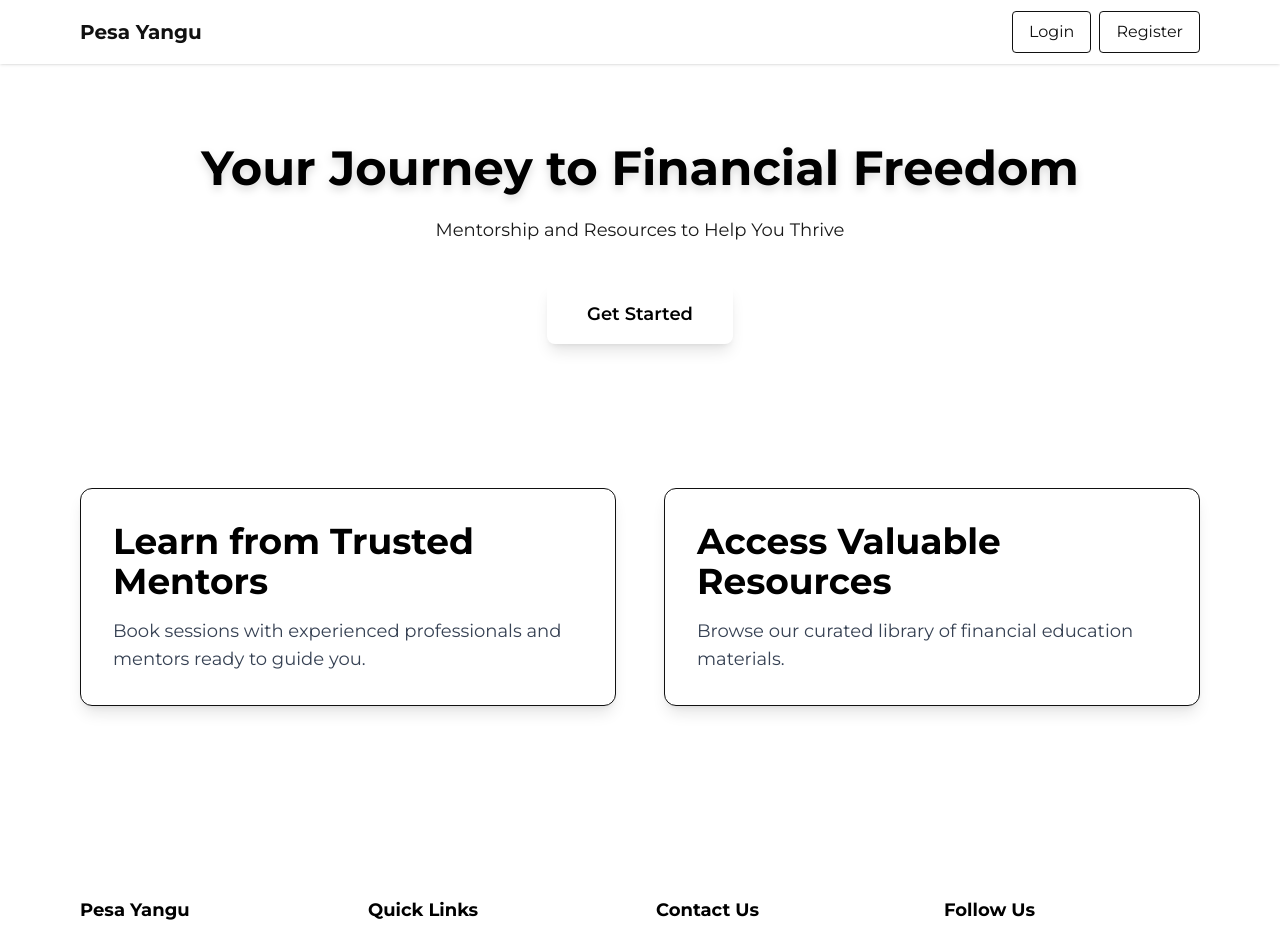
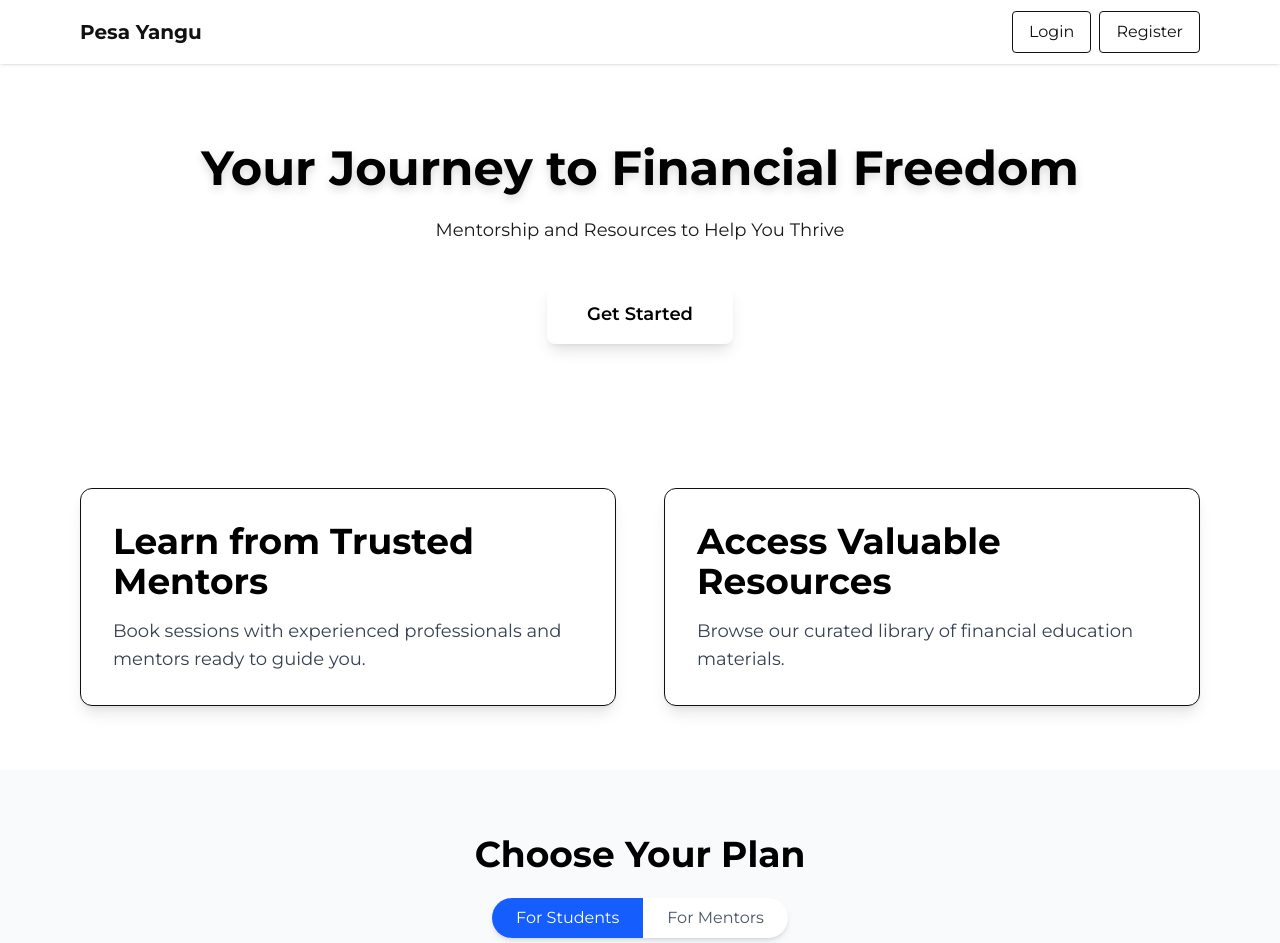
Before and after one commit to Brianceasar/pesa-yangu, a Next.js app in the folder client/: page / in a window 1280 px wide. Shown: the top 943 px of the page. Built offline with nearby package versions, Linux system fonts and the light colour scheme.

Commit message:
intergrate price section component

```diff
--- a/client/app/page.tsx
+++ b/client/app/page.tsx
@@ -1,6 +1,7 @@
 "use client";
 import { useRouter } from "next/navigation";
 import React from "react";
+import PricingSection from "@/components/layout/PricingSection";
 
 
 const LandingPage = () => {
@@ -49,6 +50,10 @@ const LandingPage = () => {
           </div>
         </div>
       </section>
+
+      {/* Pricing Section */}
+      <PricingSection />
+
     </div>
   );
 };
```
